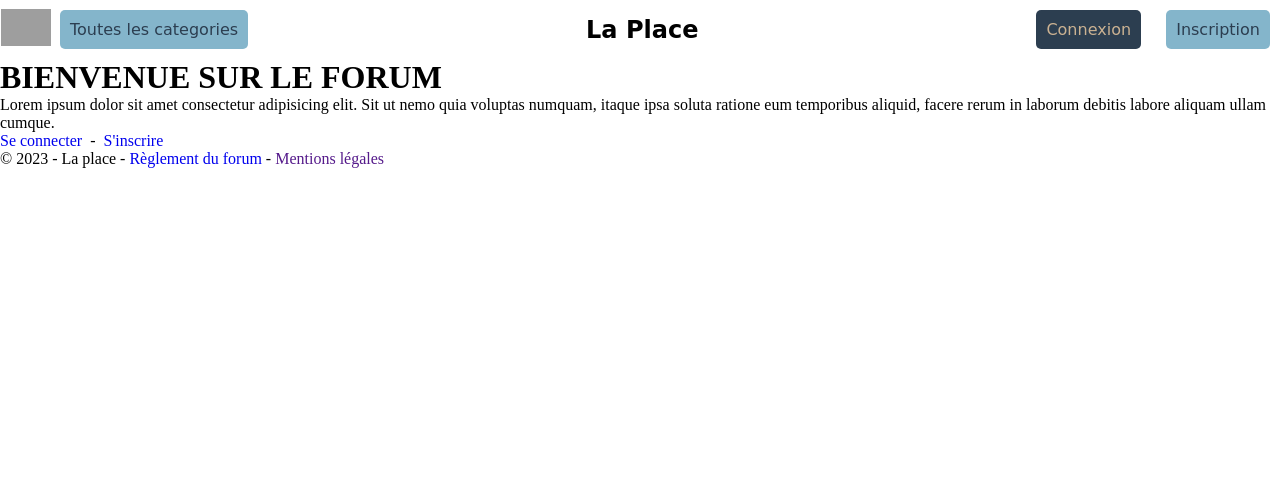
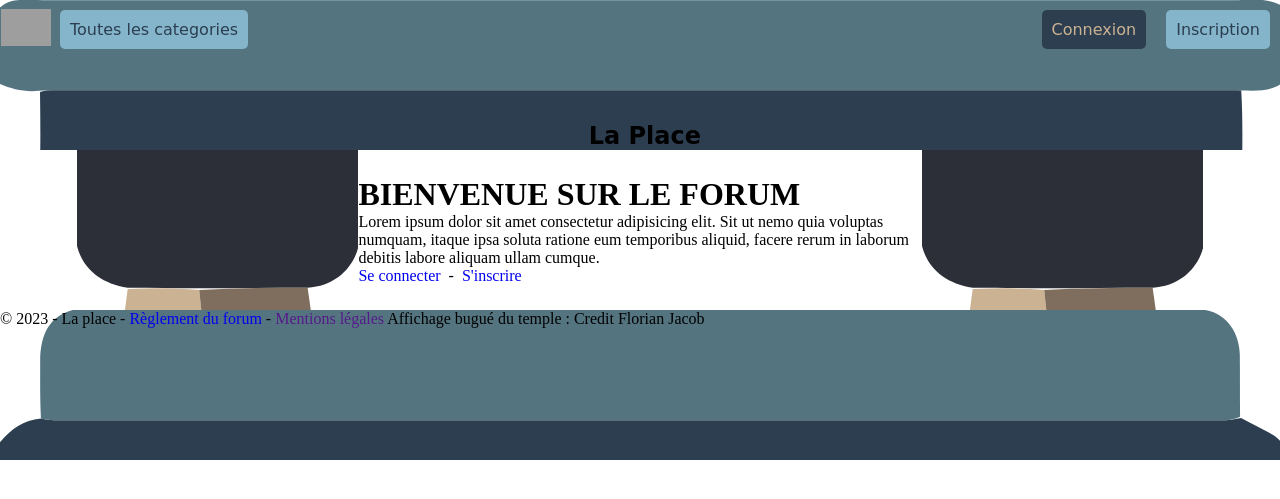
Before and after one commit to Seb-Pot-Dev/forum_project, a PHP site: page / in a window 1280 px wide. Shown: the top 499 px of the page. Run offline with PHP 8.4, Linux system fonts and the light colour scheme; some libraries are stand-ins or nearby versions; some web fonts are replaced; grey boxes are pictures that could not be loaded.

Commit message:
Brand new style !

```diff
--- a/public/css/style.css
+++ b/public/css/style.css
@@ -20,10 +20,12 @@
 nav{
     display: flex;
     flex-direction: row;
-    align-items: center;
+    align-items: flex-start;
     justify-content: space-between;
     font-family: 'Rakkas', cursive;
-
+}
+nav h1{
+  align-self: flex-end;
 }
 #nav-left{
     display: flex;
@@ -34,6 +36,11 @@ nav{
     width: 50px;
     height: auto;
     margin: 2%;
+}
+#nav-right{
+    display: flex;
+    flex-direction: row;
+    align-items: center;
 }
 /*----------BUTTON-----------*/
 .button-light{
@@ -203,3 +210,84 @@ tr:nth-child(even){
 
 
 }
+#wrapper{
+  /* background-color: red; */
+  /* background-image: url("../img/temple-grec_adobe_express-svg-detoured\ \(1\).svg") ; */
+  background-repeat: no-repeat;
+  width: 100%;
+  height:50vh;
+  background-size: cover;
+  background-position:0px 50px;
+}
+nav{
+  background-image: url("../img/temple-grec_adobe_express-svg-HEADER-svg.svg");
+  background-repeat: no-repeat;
+  background-size: cover;
+  height: 150px;
+
+}
+#forum{
+  display: flex;
+  justify-content: space-between;
+}
+.pylone-gauche{
+  background-image: url("../img/temple-grec_adobe_express-svg-gauche-svg.svg");
+  background-repeat: no-repeat;
+  background-size: cover;
+  margin-left: 6%;
+  width: 25%;
+  /* height: 100%; */
+  /* min-width: 10%; */
+  /* max-width: 20%; */
+
+}
+.pylone-droite{
+  background-image: url("../img/temple-grec_adobe_express-svg-gauche-svg.svg");
+  background-repeat: no-repeat;
+  background-size: cover;
+  margin-right: 6%;
+  /* min-width: 10%; */
+width: 25%;
+  /* max-width: 30%; */
+
+}
+footer{
+  background-image: url("../img/temple-grec_adobe_express-svg-FOOTER-svg.svg");
+  background-repeat: no-repeat;
+  background-size: cover;
+
+  /* width: 100%; */
+  height: 150px;
+}
+.content{
+  display: flex;
+  flex-direction: column;
+  justify-content: center;
+  align-items: center;
+  width: 50%;
+  margin: 2% 0;
+  margin-left: auto;
+  margin-right: auto;
+}
+
+
+@media screen and (max-width: 666px) {
+  .pylone-droite, .pylone-gauche{
+    display: none;
+
+  }
+  footer, nav{
+    height: 50px;
+  }
+  }
+@media screen and (max-width: 900px) and (min-width: 667px) {
+  .pylone-droite, .pylone-gauche{
+    /* display: none; */
+    width: 15%;
+  }
+  footer, nav{
+
+    height: 90px;
+  }
+
+}
--- a/view/home.php
+++ b/view/home.php
@@ -1,3 +1,4 @@
+<main>
 <h1>BIENVENUE SUR LE FORUM</h1>
 
 <p>Lorem ipsum dolor sit amet consectetur adipisicing elit. Sit ut nemo quia voluptas numquam, itaque ipsa soluta ratione eum temporibus aliquid, facere rerum in laborum debitis labore aliquam ullam cumque.</p>
--- a/view/layout.php
+++ b/view/layout.php
@@ -64,11 +64,15 @@
             </header>
 
             <main id="forum">
-                <?= $page ?>
+                <div class="pylone-gauche"></div>
+                <div class="content">
+                    <?= $page ?>
+                </div>
+                <div class="pylone-droite"></div>
             </main>
         </div>
         <footer>
-            <p>&copy; 2023 - La place - <a href="/home/forumRules.html">Règlement du forum</a> - <a href="">Mentions légales</a></p>
+            <p>&copy; 2023 - La place - <a href="/home/forumRules.html">Règlement du forum</a> - <a href="">Mentions légales</a> Affichage bugué du temple : Credit Florian Jacob</p>
             <!--<button id="ajaxbtn">Surprise en Ajax !</button> -> cliqué <span id="nbajax">0</span> fois-->
         </footer>
     </div>
```
Also changed, not shown: controller/TopicController.php (+10 -4 lines), model/managers/TopicManager.php (+13 -0 lines), view/forum/listTopics.php (+10 -7 lines), public/img/temple-grec_adobe_express-svg-FOOTER-svg.svg (added), public/img/temple-grec_adobe_express-svg-HEADER-svg.svg (added), public/img/temple-grec_adobe_express-svg-detoured (1).svg (added), public/img/temple-grec_adobe_express-svg-gauche-svg.svg (added).
